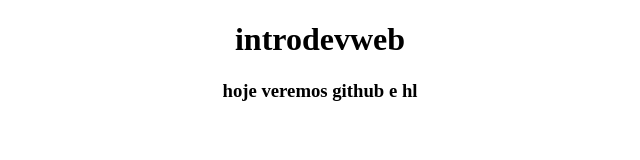
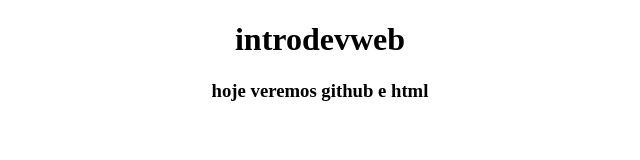
Before and after one commit to PedroDelmiro13/Aula-intro-programa-o-web, a plain HTML site: page index.html in a window 1280 px wide. Shown: the full height of the page, 320-960 px from the left. Drawn offline with Linux system fonts and the light colour scheme.

Commit message:
nome pag

```diff
--- a/index.html
+++ b/index.html
@@ -3,12 +3,12 @@
 <head>
     <meta charset="UTF-8">
     <meta name="viewport" content="width=introwebgithub, initial-scale=1.0">
-    <title>Document</title>
+    <title>Darkweb</title>
 </head>
 <body>
     <center>
     <h1> introdevweb</h1>
-   <h3> hoje veremos github e hl</h3>
+   <h3> hoje veremos github e html</h3>
 
    </center>
 </body>
```
